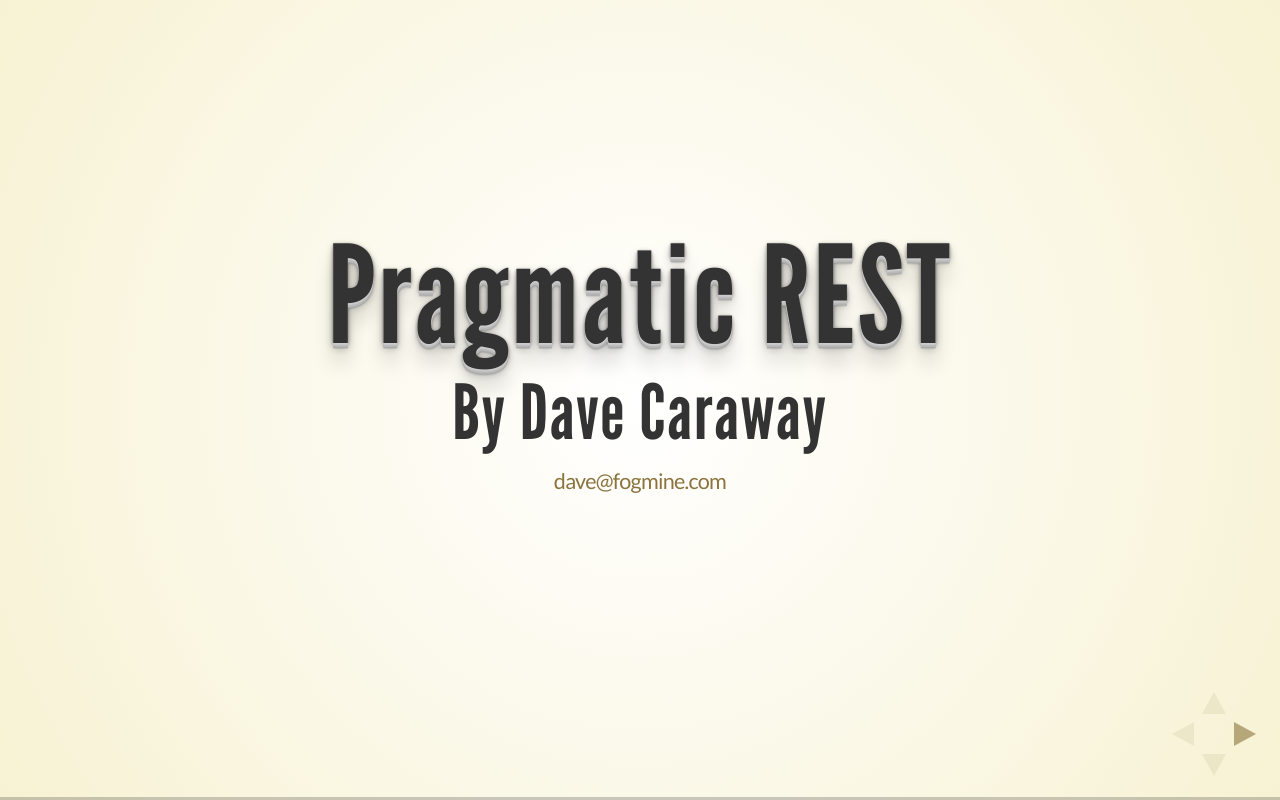
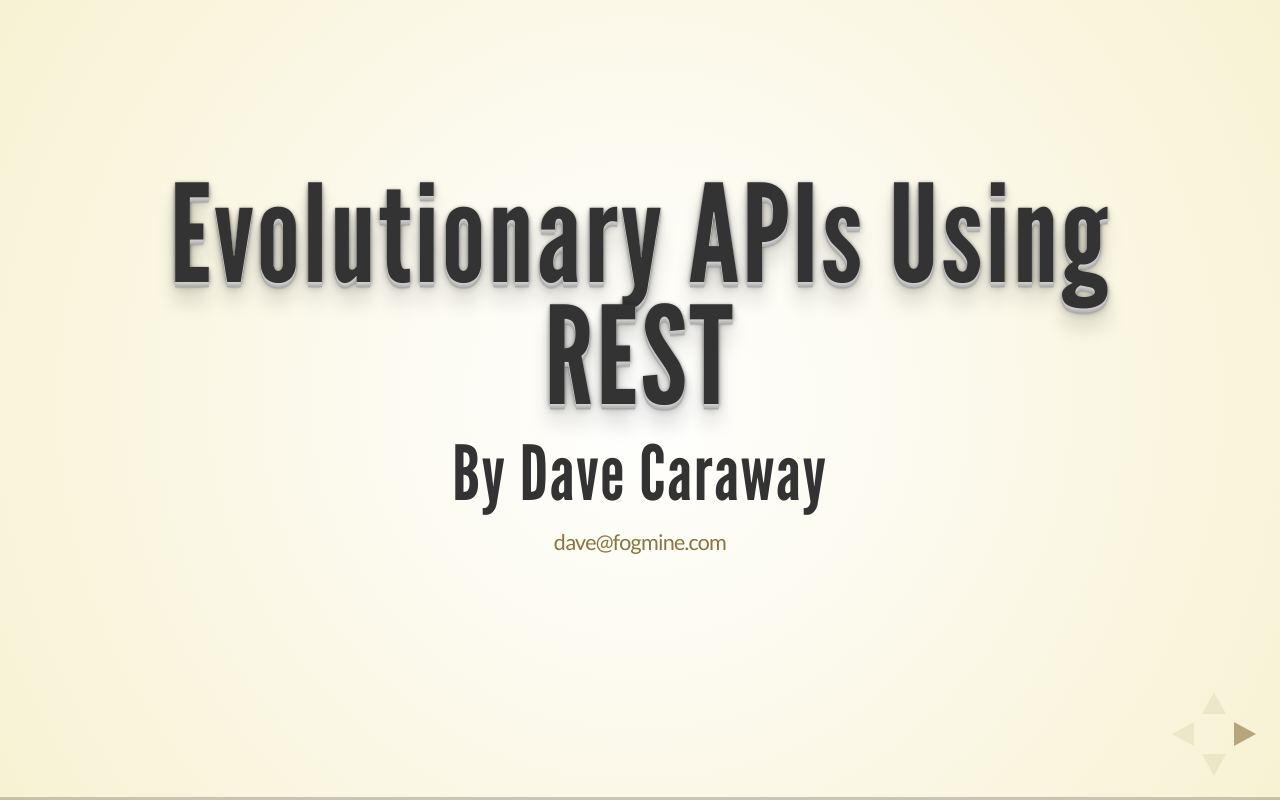
Before and after one commit to dwcaraway/rest-talk, a website: page index.html in a window 1280 px wide. Drawn offline with Linux system fonts and the light colour scheme.

Commit message:
Title change

```diff
--- a/index.html
+++ b/index.html
@@ -40,7 +40,7 @@
 
 
 				<section>
-					<h1>Pragmatic REST</h1>
+					<h1>Evolutionary APIs using REST</h1>
           <h2>By Dave Caraway</h2>
           <p>
             <small>
```
